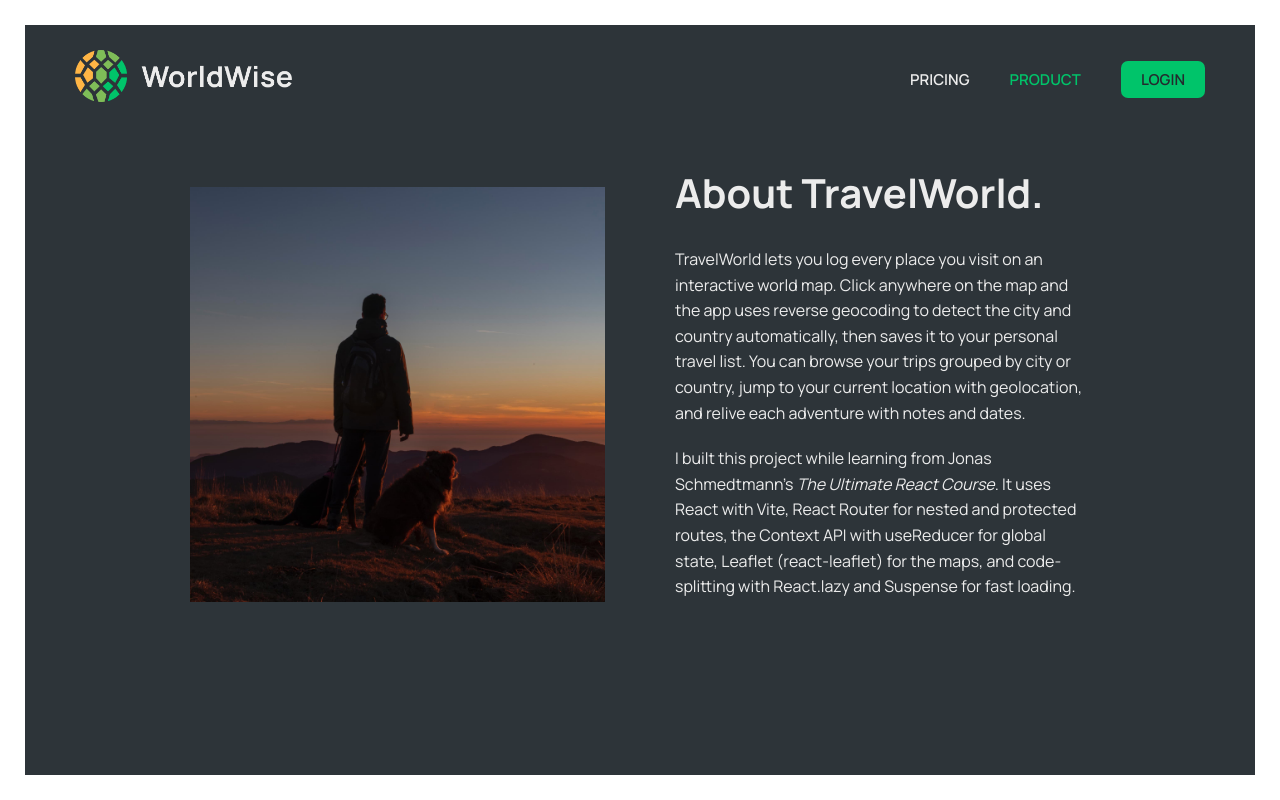
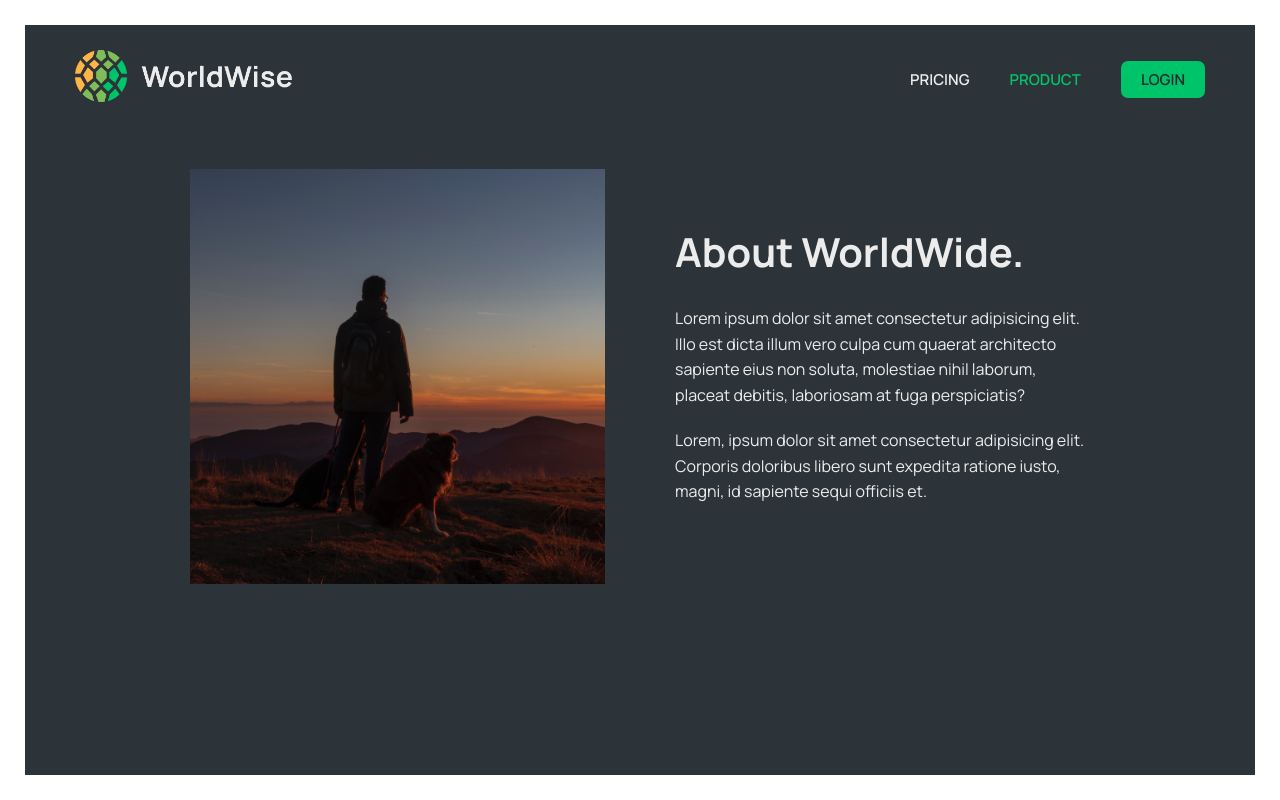
Before and after one commit to samsonharry23/travelworld, a React (Vite) app: page /#/product in a window 1280 px wide. Built offline with nearby package versions, Linux system fonts and the light colour scheme.

Commit message:
Revert Product and Pricing copy to original

```diff
--- a/src/pages/Pricing.jsx
+++ b/src/pages/Pricing.jsx
@@ -15,11 +15,9 @@ export default function Product() {
             Just $9/month.
           </h2>
           <p>
-            For only $9 a month you unlock the full TravelWorld experience —
-            drop unlimited pins to mark every location you&apos;ve visited,
-            track your trips across cities and countries, and keep your whole
-            journey in one place. No hidden fees, cancel anytime. Start mapping
-            your adventures today.
+            Lorem ipsum dolor, sit amet consectetur adipisicing elit. Vitae vel
+            labore mollitia iusto. Recusandae quos provident, laboriosam fugit
+            voluptatem iste.
           </p>
         </div>
         <img src="img-2.jpg" alt="overview of a large city with skyscrapers" />
--- a/src/pages/Product.jsx
+++ b/src/pages/Product.jsx
@@ -12,21 +12,17 @@ export default function Product() {
           alt="person with dog overlooking mountain with sunset"
         />
         <div>
-          <h2>About TravelWorld.</h2>
+          <h2>About WorldWide.</h2>
           <p>
-            TravelWorld lets you log every place you visit on an interactive
-            world map. Click anywhere on the map and the app uses reverse
-            geocoding to detect the city and country automatically, then saves
-            it to your personal travel list. You can browse your trips grouped
-            by city or country, jump to your current location with geolocation,
-            and relive each adventure with notes and dates.
+            Lorem ipsum dolor sit amet consectetur adipisicing elit. Illo est
+            dicta illum vero culpa cum quaerat architecto sapiente eius non
+            soluta, molestiae nihil laborum, placeat debitis, laboriosam at fuga
+            perspiciatis?
           </p>
           <p>
-            I built this project while learning from Jonas Schmedtmann&apos;s{" "}
-            <em>The Ultimate React Course</em>. It uses React with Vite, React
-            Router for nested and protected routes, the Context API with
-            useReducer for global state, Leaflet (react-leaflet) for the maps,
-            and code-splitting with React.lazy and Suspense for fast loading.
+            Lorem, ipsum dolor sit amet consectetur adipisicing elit. Corporis
+            doloribus libero sunt expedita ratione iusto, magni, id sapiente
+            sequi officiis et.
           </p>
         </div>
       </section>
```
